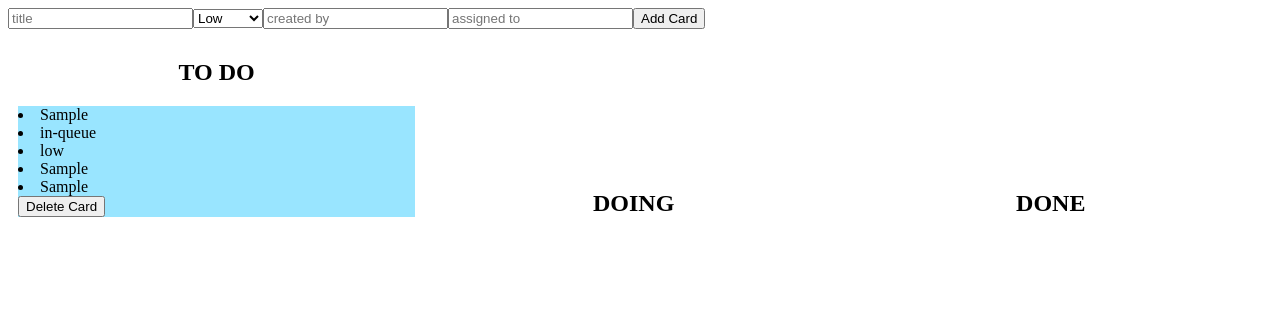
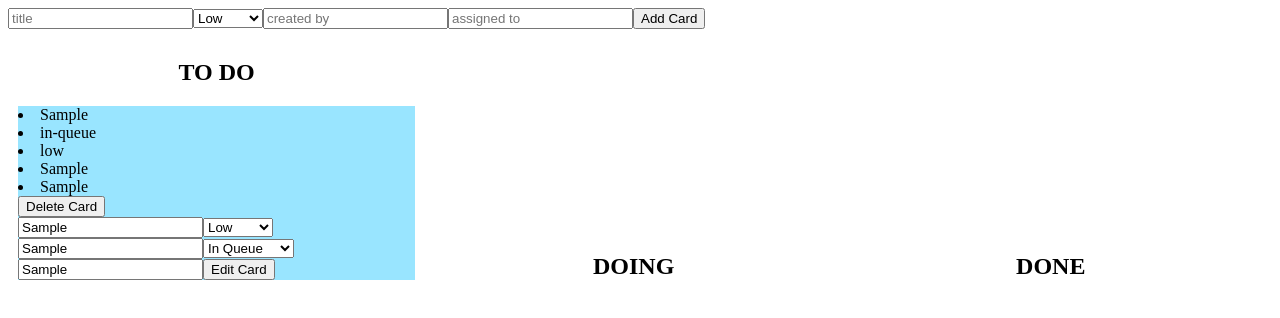
Before and after one commit to devleague/react-kanban, a React (Create React App) app: page / in a window 1280 px wide. Both pictures are taken after typing "Sample", "Sample", "Sample" into the empty fields and a click on the button "Add Card". Shown: the top 318 px of the page. Built offline with nearby package versions, Linux system fonts and the light colour scheme.

Commit message:
edit reducers and func work

```diff
--- a/src/components/Card.js
+++ b/src/components/Card.js
@@ -1,5 +1,6 @@
 import React from 'react'
 import DeleteCard from '../containers/DeleteCard.js'
+import EditCard from '../containers/EditCard.js'
 
 const Card = ({ title, status, priority, createdBy, assignedTo, id }) => (
 
@@ -21,6 +22,7 @@ const Card = ({ title, status, priority, createdBy, assignedTo, id }) => (
     {assignedTo}
   </li>
   <DeleteCard id={id}/>
+  <EditCard id ={id} title={title} status={status}priority={priority} createdBy={createdBy} assignedTo={assignedTo}/>
   </div>
 )
 
--- a/src/containers/App/actions.js
+++ b/src/containers/App/actions.js
@@ -10,14 +10,13 @@ export function addCard(card) {
          }
 }
 
-/*export function editCard(card) {
+export function editCard(card) {
   return { type: EDIT_CARD,
            card: card
          }
-}*/
+}
 
 export function deleteCard(card) {
-         console.log(card)
   return { type: DELETE_CARD,
            card: card
          }
--- a/src/containers/App/reducers.js
+++ b/src/containers/App/reducers.js
@@ -45,19 +45,23 @@ function addCard(state, action) {
 }
 
 function editCard(state, action) {
-  id = ++id;
+  var cardEdits = action.card
+  var newState = state.filter(card=> {
+    if(card.id !== action.card.id){
+      return true
+    }
+  });
 
   return [
-    ...state,
-    {
-      id: id,
-      title: action.title,
-      priority: action.priority,
-      status: action.status,
-      createdBy: action.createdBy,
-      assignedTo: action.assignedTo
-    }
-  ];
+  ...newState, {
+      id: cardEdits.id,
+      title: cardEdits.title,
+      priority: cardEdits.priority,
+      status: cardEdits.status,
+      createdBy: cardEdits.createdBy,
+      assignedTo: cardEdits.assignedTo
+    }]
+
 }
 
 function deleteCard(state, action) {
--- /dev/null
+++ b/src/containers/EditCard.js
@@ -0,0 +1,91 @@
+import React from 'react'
+import { connect } from 'react-redux'
+import { editCard } from './App/actions'
+
+class EditCard extends React.Component {
+  constructor(props) {
+    super(props);
+    this.state = {
+      id: this.props.id,
+      title: this.props.title,
+      priority: this.props.priority,
+      status: this.props.status,
+      createdBy: this.props.createdBy,
+      assignedTo: this.props.assignedTo
+    }
+  }
+
+  titleChange(e) {
+    this.setState({ title: e.target.value });
+  }
+
+  priorityChange(e) {
+    this.setState({ priority: e.target.value });
+  }
+
+  statusChange(e) {
+    this.setState({ status: e.target.value });
+  }
+
+  createdByChange(e) {
+    this.setState({ createdBy: e.target.value });
+  }
+
+  assignedToChange(e) {
+    this.setState({ assignedTo: e.target.value });
+  }
+
+  handleSubmit(e) {
+    e.preventDefault();
+    this.props.revisedCardStack(this.state);
+  }
+
+  render() {
+    return (
+      <div>
+      <form onSubmit={this.handleSubmit.bind(this)}>
+      <div>
+      <input id="titleInput" placeholder= "title"value={this.state.title} onChange={this.titleChange.bind(this)} />
+
+      <select id="priorityInput" onChange={this.priorityChange.bind(this)}>
+      <option value="low" >Low</option>
+      <option value="medium" >Medium</option>
+      <option value="high" >High</option>
+      <option value="blocker">Blocker</option>
+      </select>
+      <input id="createdByInput" placeholder= "created by" value={this.state.createdBy} onChange={this.createdByChange.bind(this)} />
+      <select id="statusInput" onChange={this.statusChange.bind(this)}>
+      <option value="in-queue" >In Queue</option>
+      <option value="in-progress" >In Progress</option>
+      <option value="done" >Done</option>
+      </select>
+      <input id="assignedToInput" placeholder= "assigned to" value={this.state.assignedTo} onChange={this.assignedToChange.bind(this)} />
+      <button type="submit">Edit Card</button>
+      </div>
+      </form>
+      </div>
+      );
+  }
+}
+
+
+
+
+const mapStateToProps = () => {
+  return {};
+}
+
+const mapDispatchToProps = (dispatch) => {
+  return {
+    revisedCardStack: (text) => {
+      dispatch(editCard(text));
+    }
+  }
+}
+
+EditCard = connect(
+  mapStateToProps,
+  mapDispatchToProps
+  )(EditCard);
+
+  export default EditCard;
--- a/src/containers/KanbanBoard.js
+++ b/src/containers/KanbanBoard.js
@@ -8,10 +8,6 @@ import { toggleTodo } from './App/actions'
 class KanbanBoard extends React.Component {
   constructor(props) {
     super(props);
-  }
-
-  onClick(id) {
-    this.props.onCardClick(id);
   }
 
   render() {
```
